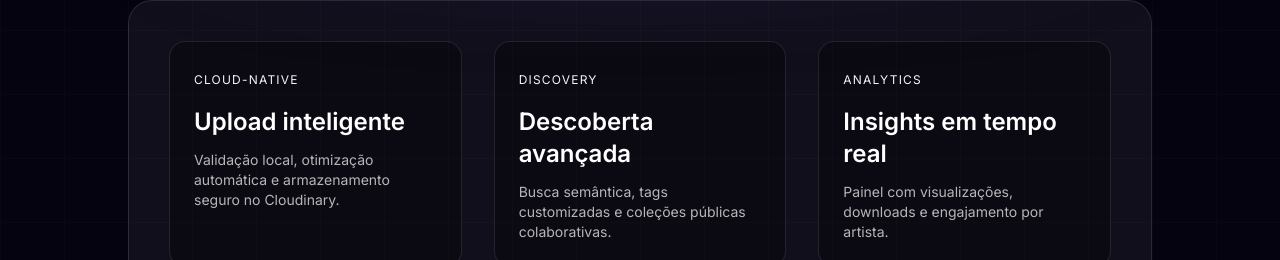
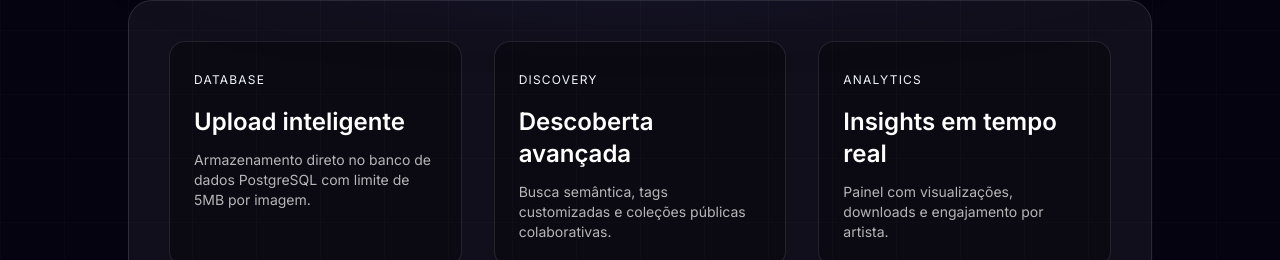
Before and after one commit to ThyagoToledo/Galeriea-Vanguard, a Next.js app: page / in a window 1280 px wide. Shown: the part 672-932 px from the top of the page. Built offline with nearby package versions, Linux system fonts and the light colour scheme.

Commit message:
fix: atualizar limite de upload para 5MB e corrigir tipos do masonry-grid

```diff
--- a/app/(dashboard)/upload/page.tsx
+++ b/app/(dashboard)/upload/page.tsx
@@ -23,8 +23,8 @@ export default function UploadPage() {
                 setError('Por favor, selecione apenas arquivos de imagem');
                 return;
             }
-            if (selectedFile.size > 10 * 1024 * 1024) {
-                setError('Arquivo muito grande. Tamanho máximo: 10MB');
+            if (selectedFile.size > 5 * 1024 * 1024) {
+                setError('Arquivo muito grande. Tamanho máximo: 5MB');
                 return;
             }
             setFile(selectedFile);
@@ -110,7 +110,7 @@ export default function UploadPage() {
                             <div className="text-center">
                                 <p className="text-base sm:text-lg font-semibold">Clique para selecionar uma imagem</p>
                                 <p className="mt-1 text-xs sm:text-sm text-white/60">
-                                    PNG, JPG, GIF até 10MB
+                                    PNG, JPG, GIF até 5MB
                                 </p>
                             </div>
                             <input
--- a/app/page.tsx
+++ b/app/page.tsx
@@ -40,8 +40,8 @@ export default function Home() {
                 {[
                     {
                         title: 'Upload inteligente',
-                        description: 'Validação local, otimização automática e armazenamento seguro no Cloudinary.',
-                        badge: 'Cloud-native'
+                        description: 'Armazenamento direto no banco de dados PostgreSQL com limite de 5MB por imagem.',
+                        badge: 'Database'
                     },
                     {
                         title: 'Descoberta avançada',
--- a/components/masonry-grid.tsx
+++ b/components/masonry-grid.tsx
@@ -4,7 +4,7 @@ export type ArtworkSummary = {
     id: string;
     title: string;
     artist: string;
-    imageUrl: string;
+    imageData: string;
     tags: string[];
     downloads: number;
     views: number;
```
